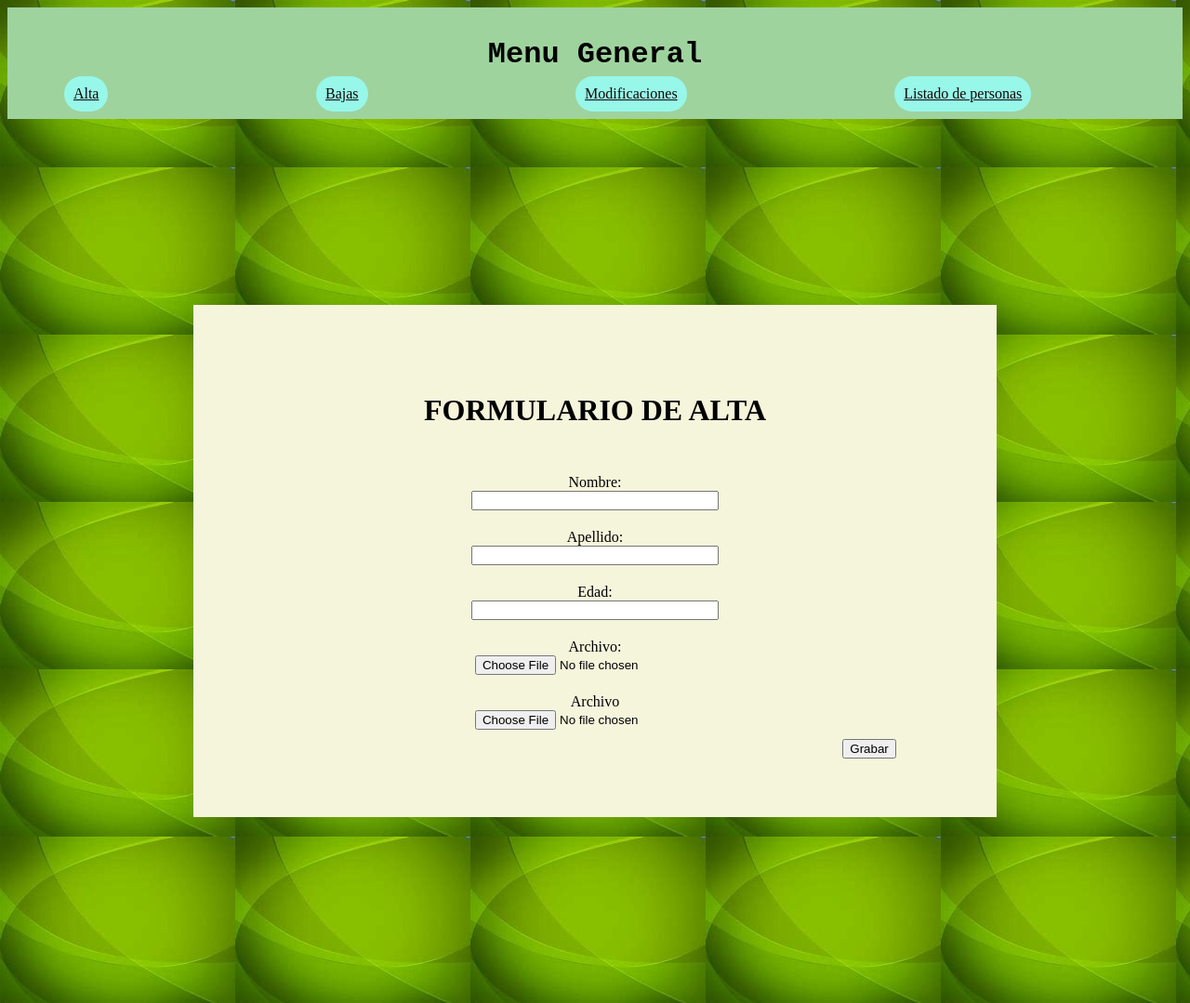
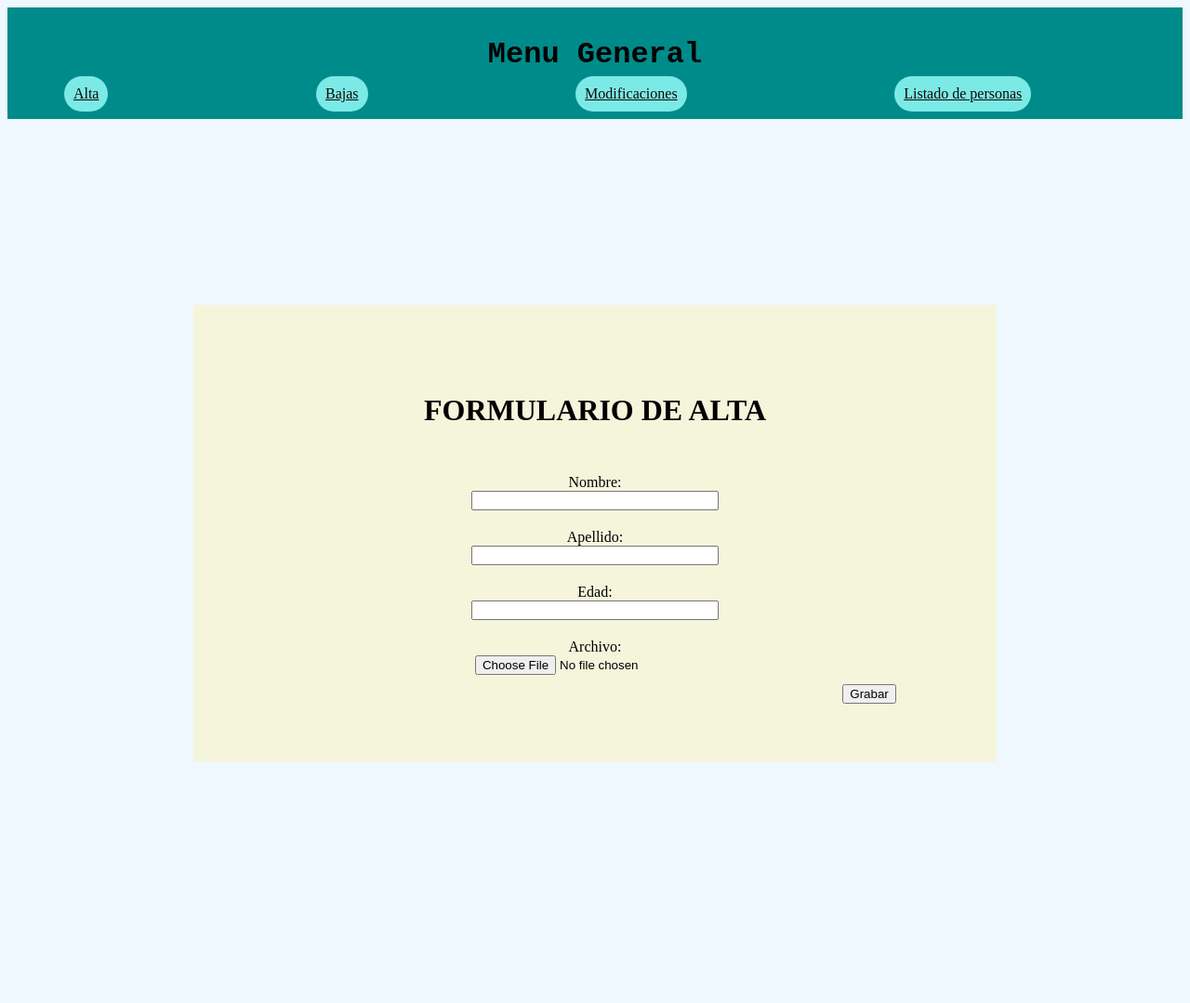
Before and after one commit to danteuri/PhpEjemplo-subirArchivoABase, a PHP site: page /forms/form-altas.php in a window 1280 px wide. Shown: the whole page at 93% size. After the commit the page ends 820 px from the top, so only its background shows below. Run offline with PHP 8.4, Linux system fonts and the light colour scheme.

Commit message:
casi nada x2
cambios de css como siempre y pocos  o nulos jaja

```diff
--- a/css/altaBajaModificacion.css
+++ b/css/altaBajaModificacion.css
@@ -2,7 +2,7 @@
     margin: 100px;
     display: flex;
     flex-direction: column;
-    background-image: url("head213.jpg");
+    background-color: beige;
     padding: 1%;
     outline-color: rgb(0, 0, 0);
 }
--- a/css/menu.css
+++ b/css/menu.css
@@ -1,12 +1,10 @@
 body{
-    background-image: url("omagad.jpg");
-    max-width: 100%;
-    height: auto;
+    background-color: aliceblue;
 }
 .header{
     display: flex;
     flex-direction: column;
-    background-color: #9ed39e;
+    background-color: darkcyan;
     height: 120px;
 }
 
--- a/forms/form-altas.php
+++ b/forms/form-altas.php
@@ -34,10 +34,6 @@ include '../code/menu.php';
 		<label for="foto">Archivo:</label><br>
 		<input type="file" name="foto" value="Foto"><br>
 	    </div>
-		<div class="grupoInputs">
-			<label for="foto">Archivo</label><br>
-			<input type="file" name="foto" value="Foto">
-		</div>
 
 		<div class="btn-submit">
 		<input type="submit" value="Grabar"><br>
```
